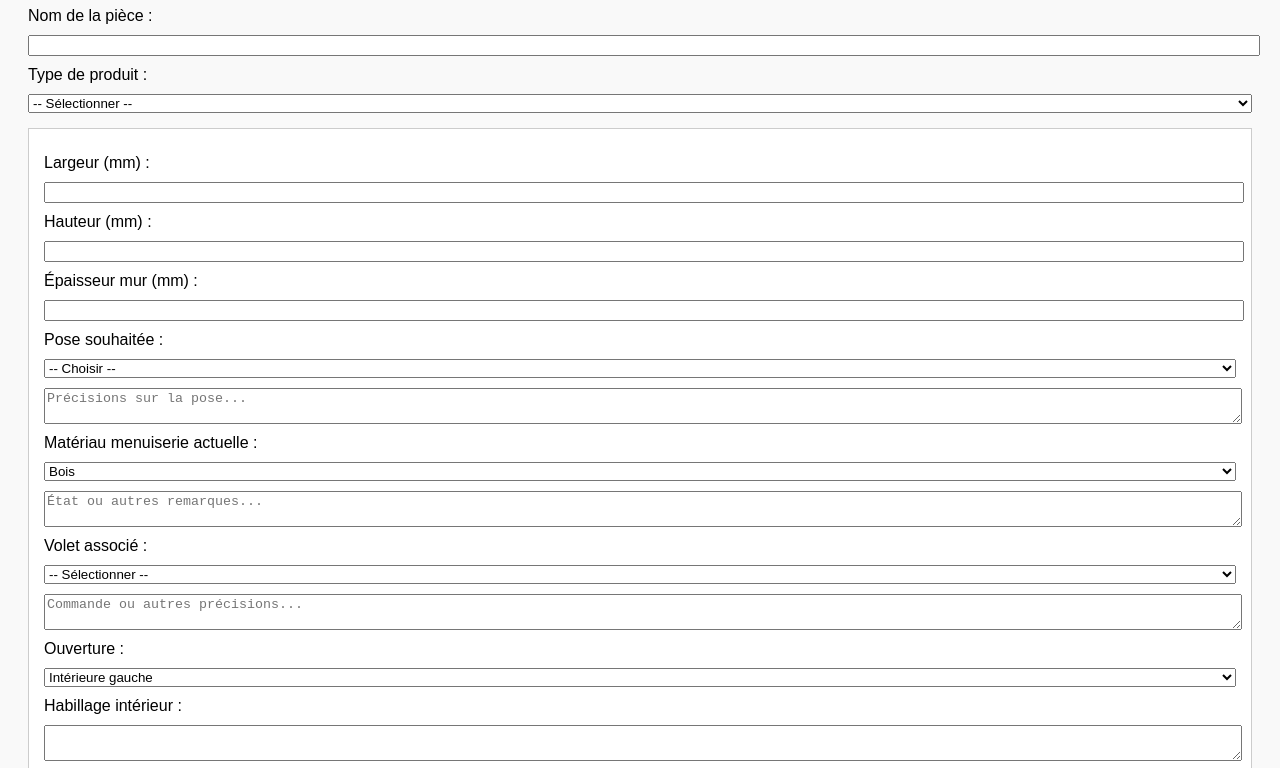
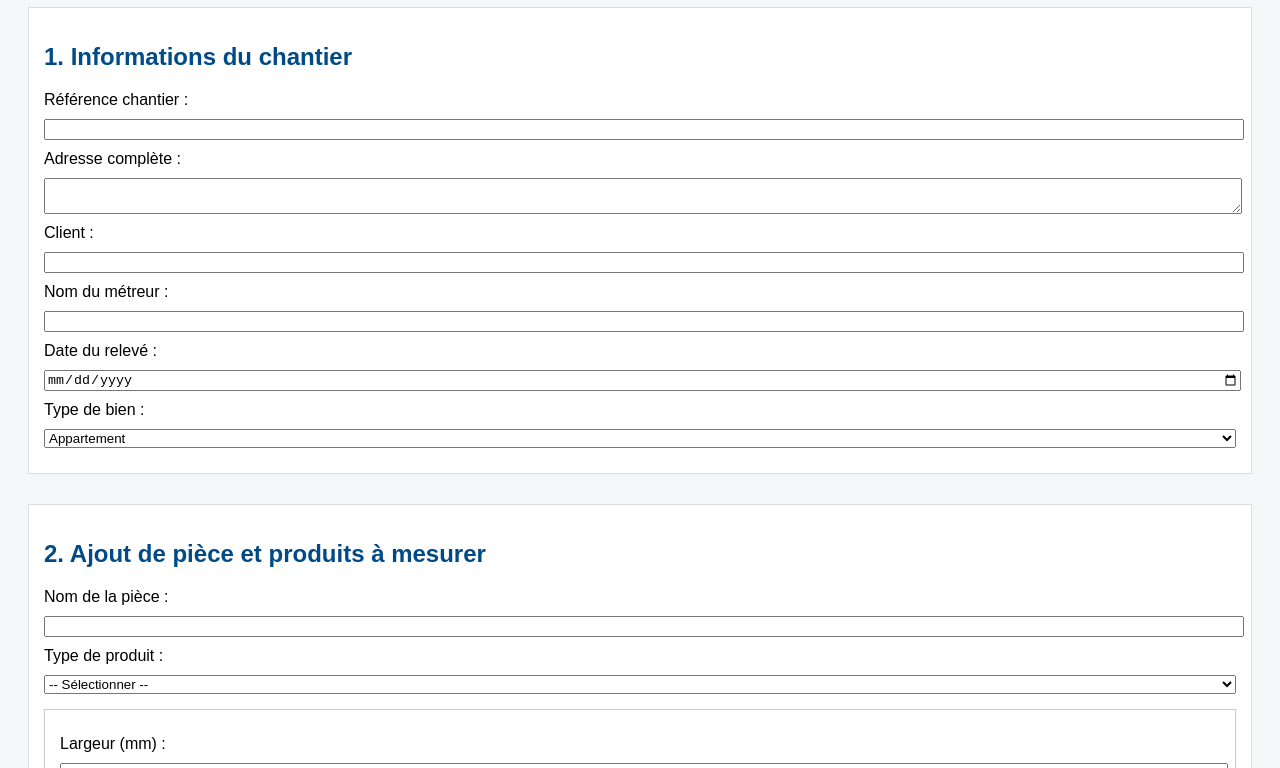
Before and after one commit to Menstark/CREALU, a plain HTML site: page index.html in a window 1280 px wide. Shown: the part 101-869 px from the top of the page. Drawn offline with Linux system fonts and the light colour scheme.

Commit message:
Add files via upload

```diff
--- a/index.html
+++ b/index.html
@@ -6,22 +6,51 @@
     <title>Fiche de Prise de Mesures - CREALU</title>
     <meta name="viewport" content="width=device-width, initial-scale=1.0">
     <style>
-        body { font-family: sans-serif; padding: 20px; background: #f9f9f9; }
-        h1 { color: #004a87; }
+        body { font-family: sans-serif; padding: 20px; background: #f4f6f8; }
+        h1, h2 { color: #004a87; }
         label, select, input, textarea { display: block; margin: 10px 0; width: 100%; }
         .product { border: 1px solid #ccc; padding: 15px; margin-top: 15px; background: #fff; }
+        .section { margin-bottom: 30px; padding: 15px; background: #fff; border: 1px solid #ddd; }
         .submit-section { margin-top: 30px; }
     </style>
 </head>
 <body>
-    <h1>Nouvelle Pièce - Fiche de Prise de Mesures</h1>
+    <h1>Fiche Chantier - CREALU</h1>
 
-    <form id="mesureForm">
-        <label for="pieceName">Nom de la pièce :</label>
-        <input type="text" id="pieceName" name="pieceName" required>
+    <form id="chantierForm">
+        <div class="section">
+            <h2>1. Informations du chantier</h2>
+            <label>Référence chantier :</label>
+            <input type="text" name="ref_chantier" required>
 
-        <label for="productType">Type de produit :</label>
-        <select id="productType" name="productType" required>
+            <label>Adresse complète :</label>
+            <textarea name="adresse" required></textarea>
+
+            <label>Client :</label>
+            <input type="text" name="client" required>
+
+            <label>Nom du métreur :</label>
+            <input type="text" name="metreur" required>
+
+            <label>Date du relevé :</label>
+            <input type="date" name="date" required>
+
+            <label>Type de bien :</label>
+            <select name="type_bien" required>
+                <option>Appartement</option>
+                <option>Maison</option>
+                <option>Local commercial</option>
+                <option>Autre</option>
+            </select>
+        </div>
+
+        <div class="section">
+            <h2>2. Ajout de pièce et produits à mesurer</h2>
+            <label>Nom de la pièce :</label>
+            <input type="text" name="piece" required>
+
+            <label>Type de produit :</label>
+            <select name="productType" required>
                 <option value="">-- Sélectionner --</option>
                 <option>Fenêtre</option>
                 <option>Porte-fenêtre</option>
@@ -35,18 +64,17 @@
             </select>
 
             <div class="product">
-            <label for="width">Largeur (mm) :</label>
-            <input type="number" id="width" name="width" required>
+                <label>Largeur (mm) :</label>
+                <input type="number" name="width" required>
 
-            <label for="height">Hauteur (mm) :</label>
-            <input type="number" id="height" name="height" required>
+                <label>Hauteur (mm) :</label>
+                <input type="number" name="height" required>
 
-            <label for="depth">Épaisseur mur (mm) :</label>
-            <input type="number" id="depth" name="depth">
+                <label>Épaisseur mur (mm) :</label>
+                <input type="number" name="depth">
 
-            <label for="pose">Pose souhaitée :</label>
-            <select id="pose" name="pose" required>
-                <option value="">-- Choisir --</option>
+                <label>Pose souhaitée :</label>
+                <select name="pose" required>
                     <option>Neuf (applique)</option>
                     <option>Rénovation (feuillure)</option>
                     <option>Rénovation (tunnel)</option>
@@ -67,8 +95,8 @@
                 </select>
                 <textarea placeholder="État ou autres remarques..."></textarea>
 
-            <label for="volet">Volet associé :</label>
-            <select id="volet" name="volet">
+                <label>Volet associé :</label>
+                <select name="volet">
                     <option value="">-- Sélectionner --</option>
                     <option>Roulant</option>
                     <option>Battant</option>
@@ -105,15 +133,16 @@
                     <option>4</option>
                 </select>
 
-            <label for="photo">Photo (min. 1 obligatoire) :</label>
-            <input type="file" id="photo" name="photo" accept="image/*" required>
+                <label>Photo (min. 1 obligatoire) :</label>
+                <input type="file" name="photo" accept="image/*" required>
 
-            <label for="signature">Signature du métreur :</label>
-            <input type="text" id="signature" name="signature" placeholder="Nom et prénom">
+                <label>Signature du métreur :</label>
+                <input type="text" name="signature" placeholder="Nom et prénom" required>
+            </div>
         </div>
 
         <div class="submit-section">
-            <button type="submit">Valider la fiche</button>
+            <button type="submit">Valider le dossier</button>
         </div>
     </form>
 </body>
```
Lines whose indentation alone changed are shown as unchanged.
